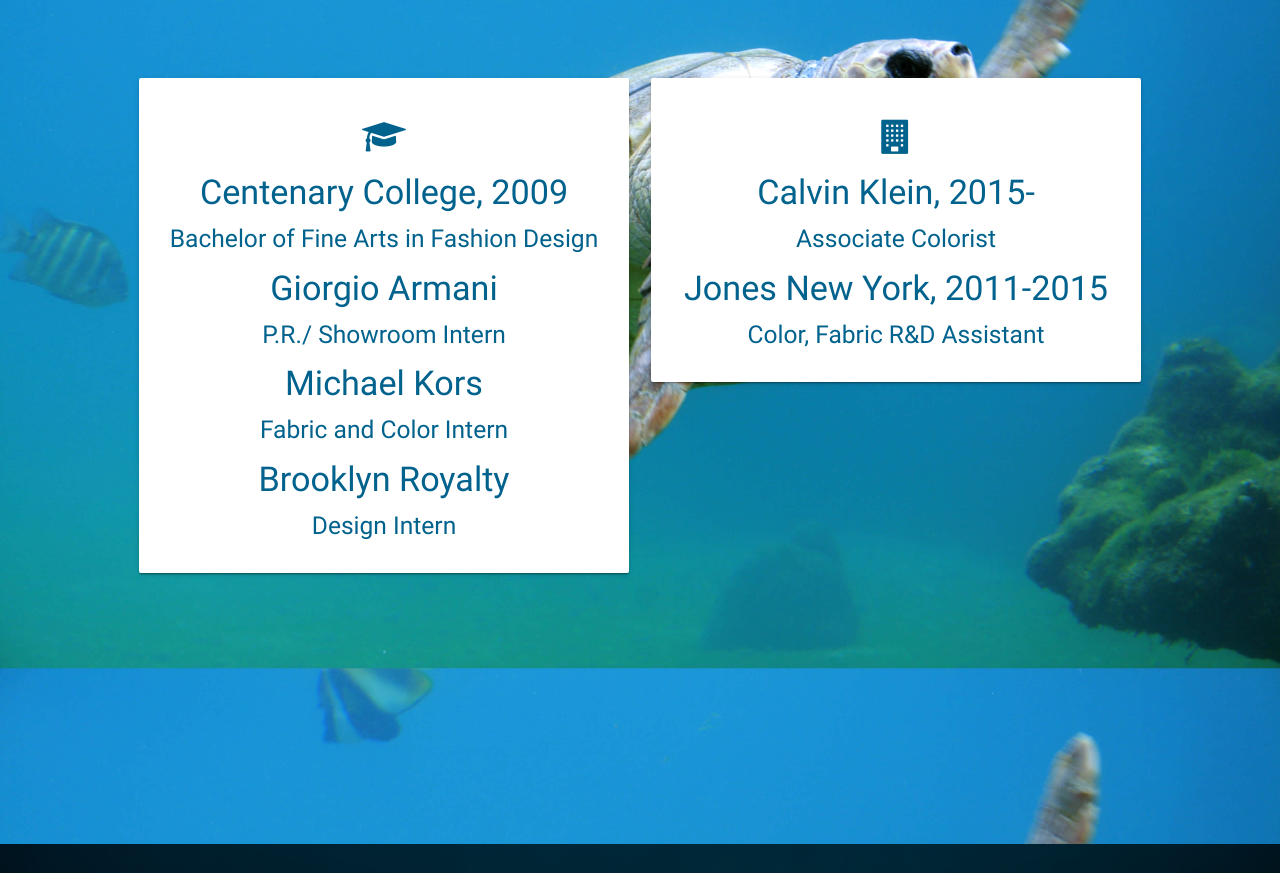
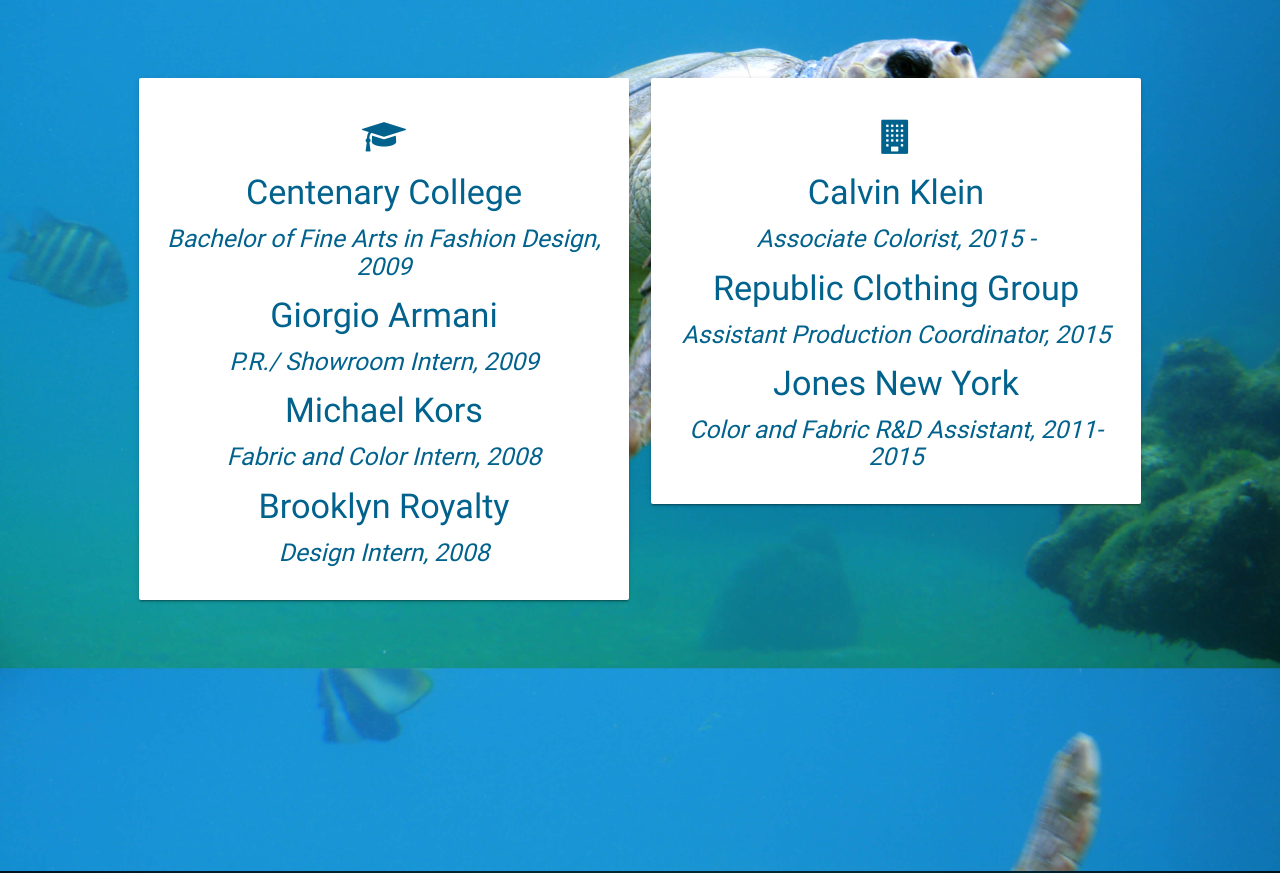
Before and after one commit to Steph-harris/fashionSite, a website: page views/home.html in a window 1280 px wide. Shown: the part 1416-2289 px from the top of the page. Drawn offline with nearby package versions, Linux system fonts and the light colour scheme.

Commit message:
changed education h5's to italics, changed date position

```diff
--- a/public/css/master.css
+++ b/public/css/master.css
@@ -78,6 +78,9 @@
 .card-panel h4, .card-panel h5 {
   text-align: center;
 }
+.card-panel h5 {
+    font-style: italic;
+}
 .card-panel ul li {
   list-style-type: circle;
 }
--- a/views/home.html
+++ b/views/home.html
@@ -41,24 +41,26 @@
     <div class="col s12 m6">
       <div class="card-panel">
         <h4><i class="fa fa-graduation-cap"></i></h4>
-        <h4>Centenary College, 2009</h4>
-        <h5>Bachelor of Fine Arts in Fashion Design
+        <h4>Centenary College</h4>
+        <h5>Bachelor of Fine Arts in Fashion Design, 2009
         </h5>
         <h4>Giorgio Armani</h4>
-        <h5>P.R./ Showroom Intern</h5>
+        <h5>P.R./ Showroom Intern, 2009</h5>
         <h4>Michael Kors</h4>
-        <h5>Fabric and Color Intern</h5>
+        <h5>Fabric and Color Intern, 2008</h5>
         <h4>Brooklyn Royalty</h4>
-        <h5>Design Intern</h5>
+        <h5>Design Intern, 2008</h5>
       </div>
     </div>
     <div class="col s12 m6">
       <div class="card-panel">
         <h4><i class="fa fa-building"></i></h4>
-        <h4>Calvin Klein, 2015- </h4>
-        <h5>Associate Colorist</h5>
-        <h4>Jones New York, 2011-2015</h4>
-        <h5>Color, Fabric R&D Assistant</h5>
+        <h4>Calvin Klein</h4>
+        <h5>Associate Colorist, 2015 -</h5>
+        <h4>Republic Clothing Group</h4>
+        <h5>Assistant Production Coordinator, 2015</h5>
+        <h4>Jones New York</h4>
+        <h5>Color and Fabric R&D Assistant, 2011-2015</h5>
       </div>
     </div>
   </div>
```
